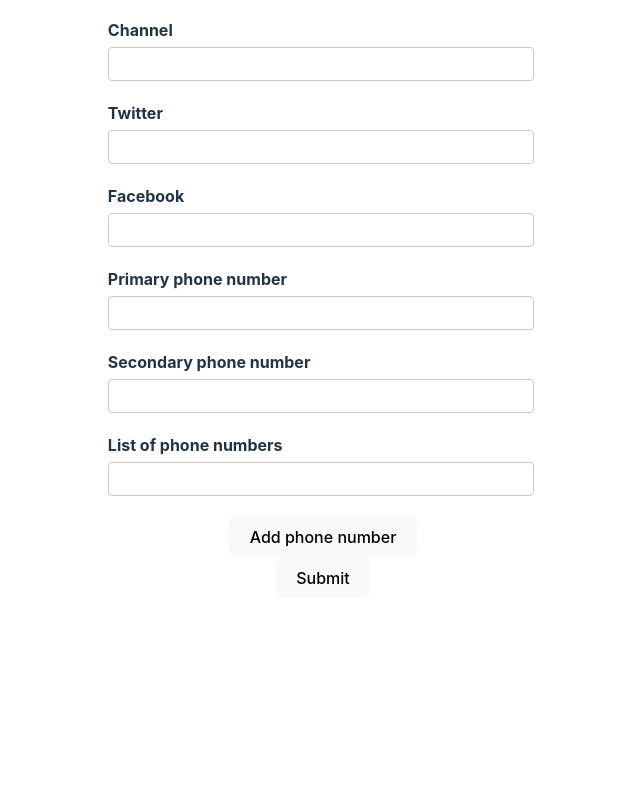
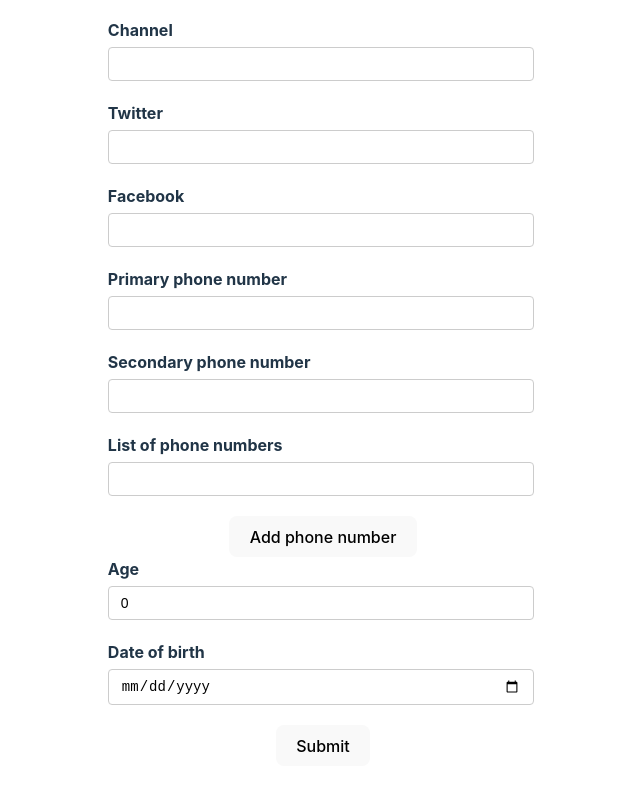
Before and after one commit to eijnehc/rhf-demo, a React (Vite) app: page / in a window 1280 px wide. Shown: the part 305-1096 px from the top of the page, without its empty margins (317-957 px from the left). Before the commit the page ends 935 px from the top, so only its background shows below. Built offline with nearby package versions, Linux system fonts and the light colour scheme.

Commit message:
Numeric and Date Values

```diff
--- a/src/components/YoutubeForm.tsx
+++ b/src/components/YoutubeForm.tsx
@@ -15,6 +15,8 @@
   phNumbers: {
     number: string;
   }[];
+  age: number;
+  dob: Date;
 };
 
 export const YoutubeForm = () => {
@@ -29,6 +31,8 @@
       },
       phoneNumbers: ["", ""],
       phNumbers: [{ number: "" }],
+      age: 0,
+      dob: new Date(),
     },
   });
   const { register, control, handleSubmit, formState } = form;
@@ -154,6 +158,38 @@
           </div>
         </div>
 
+        <div className="form-control">
+          <label htmlFor="age">Age</label>
+          <input
+            type="number"
+            id="age"
+            {...register("age", {
+              valueAsNumber: true,
+              required: {
+                value: true,
+                message: "Age is required",
+              },
+            })}
+          />
+          <p className="error">{errors.age?.message}</p>
+        </div>
+
+        <div className="form-control">
+          <label htmlFor="dob">Date of birth</label>
+          <input
+            type="date"
+            id="dob"
+            {...register("dob", {
+              valueAsDate: true,
+              required: {
+                value: true,
+                message: "Date of birth is required",
+              },
+            })}
+          />
+          <p className="error">{errors.dob?.message}</p>
+        </div>
+
         <button>Submit</button>
       </form>
       <DevTool control={control} />
```
